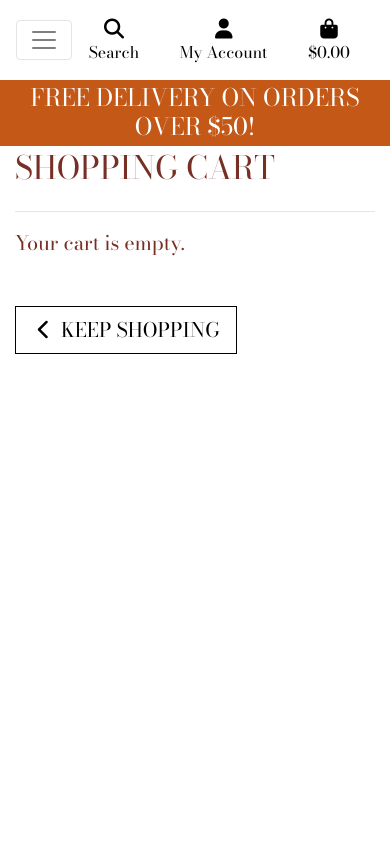
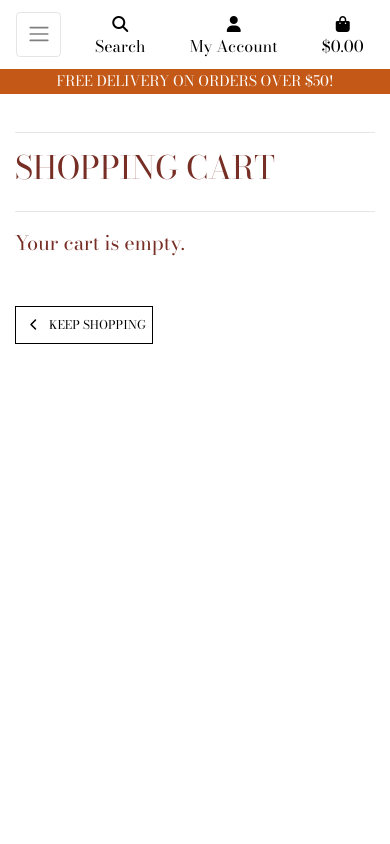
Before and after one commit to rocrill/velo_city, a Django app: page /cart/ in a window 390 px wide. Run offline with Django 3.2, Linux system fonts and the light colour scheme; some libraries are stand-ins or nearby versions.

Commit message:
Mobile CSS and login/registration refactor.

```diff
--- a/static/css/base.css
+++ b/static/css/base.css
@@ -288,4 +288,41 @@ a.category-badge > span.badge:hover {
     body {
         height: calc(100vh - 116px);
     }
-}
+
+
+    .display-4.logo-font.text-black {
+        font-size: 2rem;
+    }
+
+    .nav-link {
+        padding: 0.15rem;
+    }
+
+    .nav-link i.fa-lg {
+        font-size: 1rem;
+    }
+
+    .navbar-toggler {
+        padding: .6rem .6rem;
+        font-size: 1rem;
+    }
+
+    #delivery-banner h4 {
+        font-size: .9rem;
+    }
+
+    .btn.btn-outline-black.rounded-0,
+    .btn.btn-black.rounded-0 {
+        padding: .375rem .375rem;
+    }
+
+    .btn.btn-outline-black.rounded-0.btn-lg,
+    .btn.btn-black.rounded-0.btn-lg {
+        padding: .375rem .375rem;
+        font-size: .75rem;
+    }
+
+    .increment-qty, .decrement-qty {
+        padding: .25rem .5rem !important;
+    }
+    }
--- a/templates/allauth/account/base.html
+++ b/templates/allauth/account/base.html
@@ -4,7 +4,7 @@
     <div class="container header-container">
         <div class="overlay"></div>
         <div class="row">
-            <div class="col-6">
+            <div class="col-12 col-md-6">
                 <div class="allauth-form-inner-content">
                     {% block inner_content %}
                     {% endblock %}
--- a/templates/includes/main-nav.html
+++ b/templates/includes/main-nav.html
@@ -1,5 +1,10 @@
 <div class="collapse navbar-collapse" id="main-nav">
     <ul class="navbar-nav w-auto mx-auto">
+        <li class="nav-item d-block d-md-none">
+            <a class="logo-font font-weight-bold nav-link text-black mr-5" href="{% url 'home' %}" id="home-link">
+                Home
+            </a>
+        </li>
         <li class="nav-item dropdown">
             <a class="logo-font font-weight-bold nav-link text-black mr-5" href="#" id="all-products-link" data-toggle="dropdown" aria-haspopup="true" aria-expanded="false">
                 All Products
--- a/templates/includes/mobile-top-header.html
+++ b/templates/includes/mobile-top-header.html
@@ -32,7 +32,7 @@
             {% if request.user.is_superuser %}
                 <a href="{% url 'add_product' %}" class="dropdown-item">Product Management</a>
             {% endif %}
-            <a href="" class="dropdown-item">My Profile</a>
+            <a href="{% url 'profile' %}" class="dropdown-item">My Profile</a>
             <a href="{% url 'account_logout' %}" class="dropdown-item">Logout</a>
         {% else %}
             <a href="{% url 'account_signup' %}" class="dropdown-item">Register</a>
```
